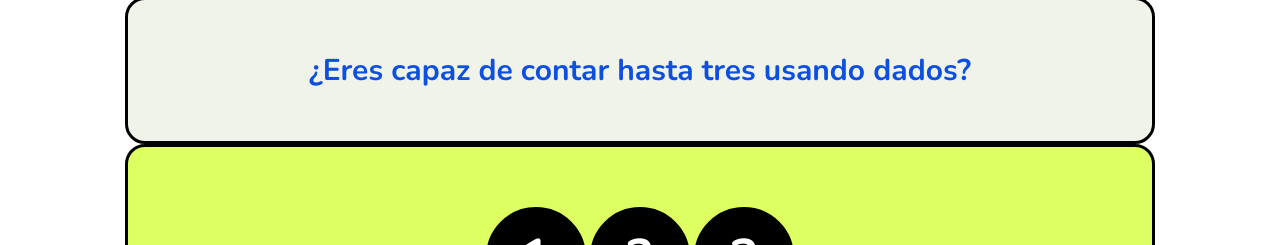
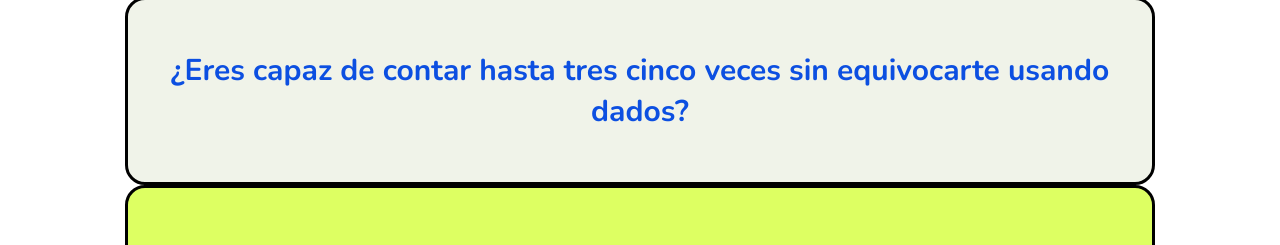
Before and after one commit to AxelCotonGutierrez/Contarhasta3dados, a plain HTML site: page index.html in a window 1280 px wide. Shown: the part 1117-1362 px from the top of the page. Drawn offline with nearby package versions, Linux system fonts and the light colour scheme.

Commit message:
cambiando pregunta

```diff
--- a/index.html
+++ b/index.html
@@ -13,7 +13,7 @@
 <body>
 	<h1>CONTAR HASTA 3</h1>
 	<div class="container2">
-	<span class="textosuperior">¿Eres capaz de contar hasta tres usando dados?</span>
+	<span class="textosuperior">¿Eres capaz de contar hasta tres cinco veces sin equivocarte usando dados?</span>
 	<button id="play-again-button" style="display: none;">Volver a jugar</button>
 	</div>
 	<div class="container">
```
